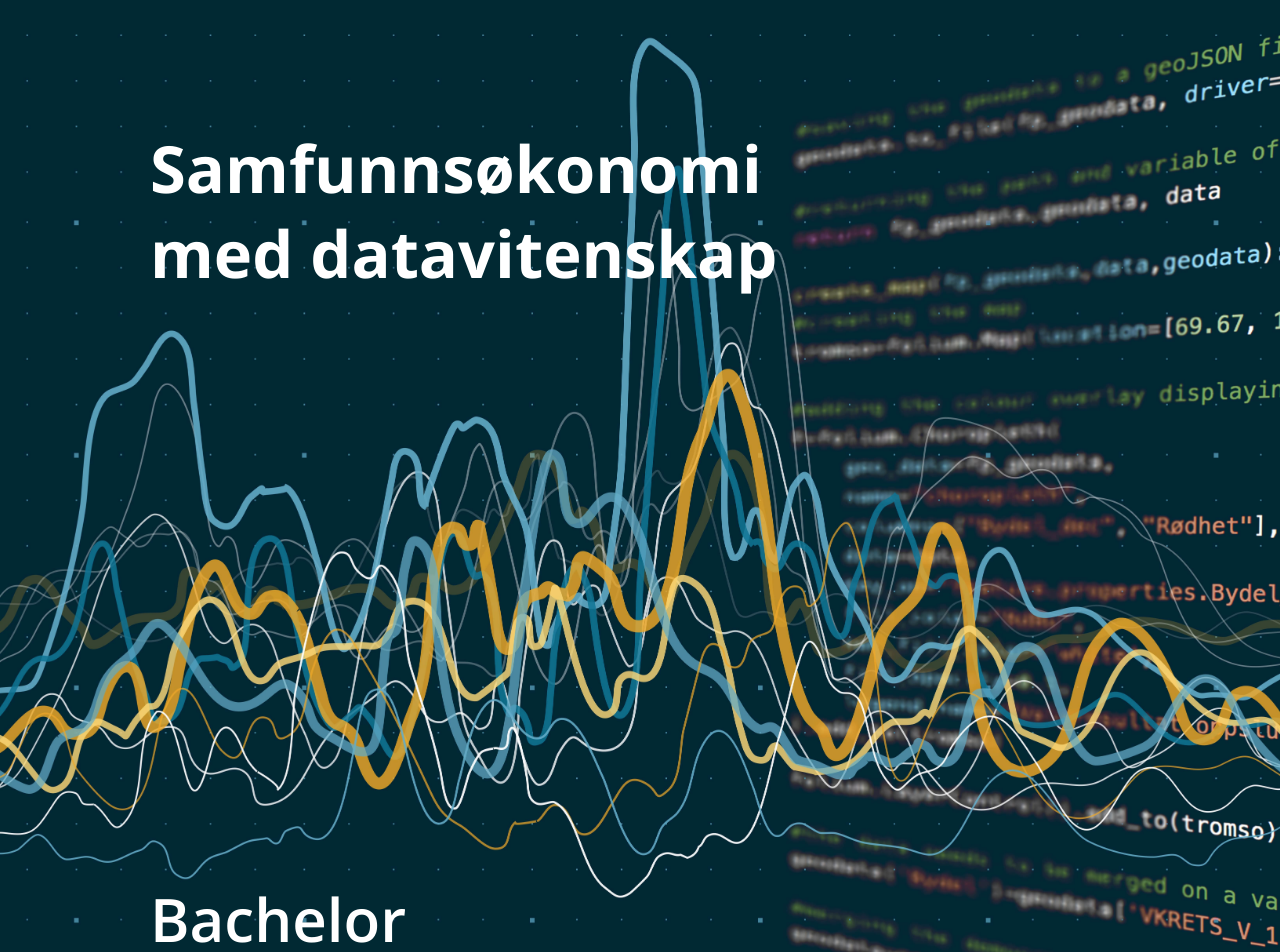
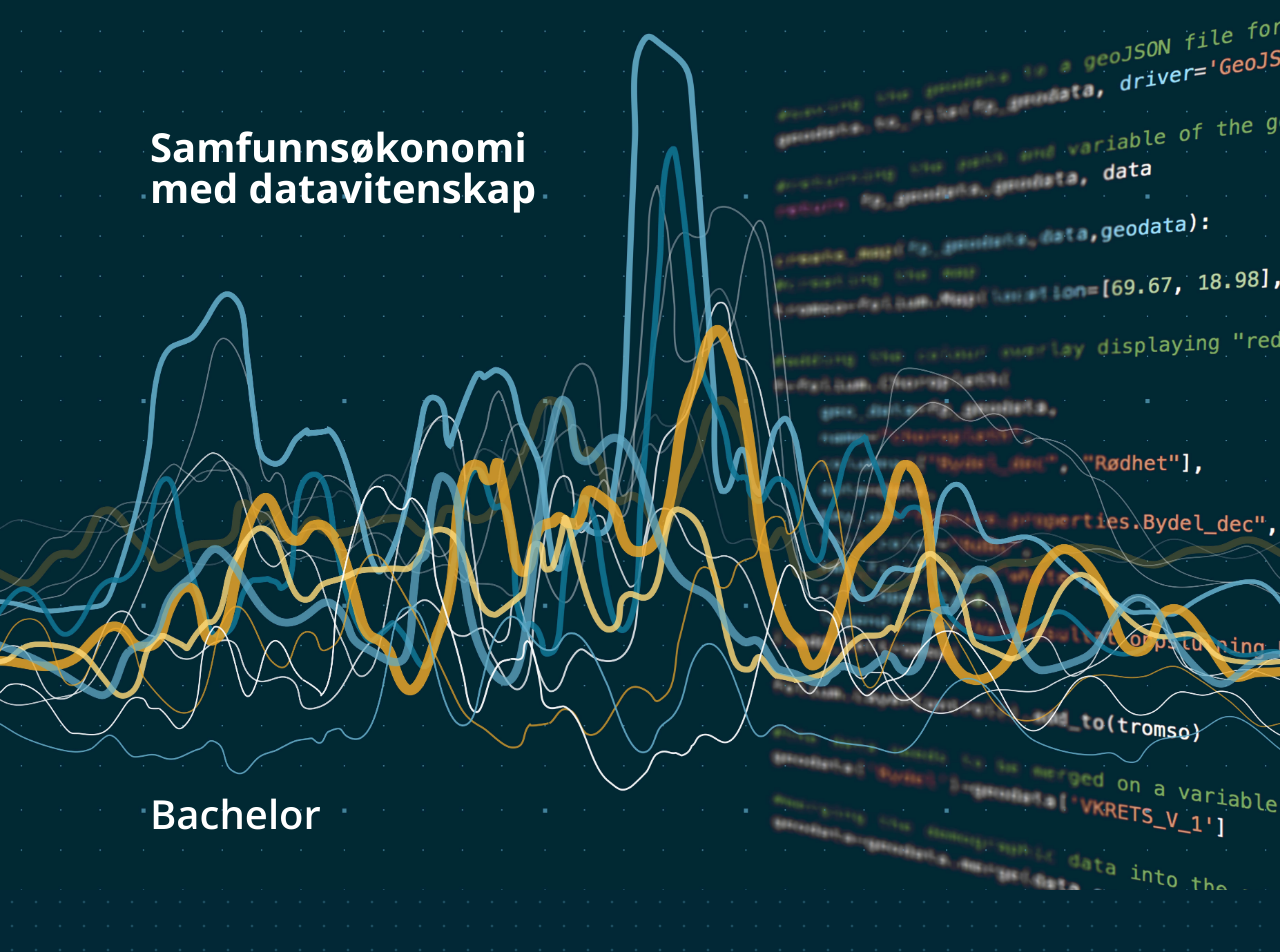
Before and after one commit to uit-econ/uit-econ.github.io, a Jekyll site: the page built from index.md, in a window 1280 px wide. Shown: the top 952 px of the page. Built offline with Jekyll 4.4.1, drawn with Linux system fonts in a browser that asks for light colours.

Commit message:
Update custom.css

```diff
--- a/assets/css/custom.css
+++ b/assets/css/custom.css
@@ -55,19 +55,19 @@
 @media only screen and (max-width: 1600px) {
 
 	#masthead-title{
-	font-size: 40px;
+	font-size: 40px !important;
 	}
 
 
 
 #masthead-undertitle{
-	font-size: 40px;
+	font-size: 40px !important;
 
 
 	}
 
 #masthead-text{
-	font-size: 40px;
+	font-size: 40px !important;
 
 	}
 
```
